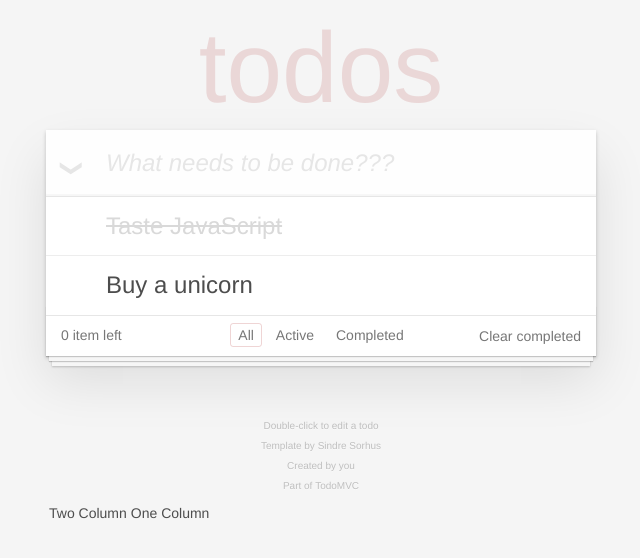
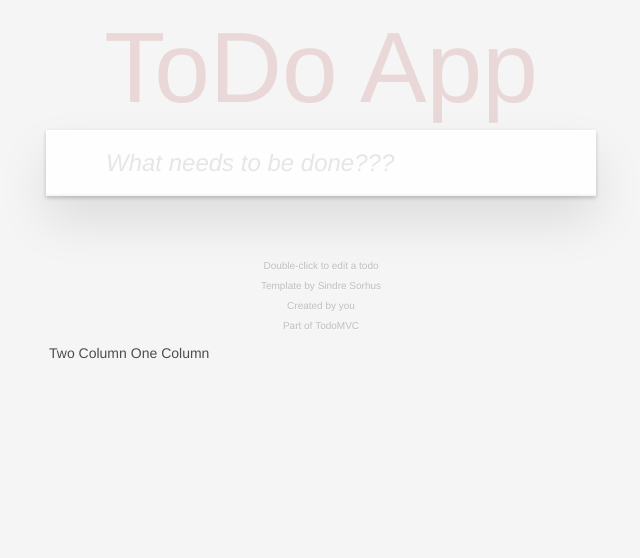
Before and after one commit to crazy653555/ToDoList2, an Angular app: page / in a window 1280 px wide. Shown: the top 558 px of the page, without its empty margins (319-959 px from the left). Built offline with nearby package versions, Linux system fonts and the light colour scheme.

Commit message:
任務 08：套用結構指令 (Structure Directives)

```diff
--- a/src/app/app.component.html
+++ b/src/app/app.component.html
@@ -1,38 +1,32 @@
 <section class="todoapp">
   <header class="header">
-    <h1>todos</h1>
-    <input class="new-todo" [placeholder]="inputHint" [attr.data-myhint]="inputHint" [(ngModel)]="todo" autofocus (keyup.enter) = "addTodo()">
+    <app-title></app-title>
+    <input class="new-todo" [placeholder]="inputHint" [attr.data-myhint]="inputHint" [(ngModel)]="todo" autofocus (keyup.enter)="addTodo()">
   </header>
-  {{todo}}
+
   <!-- This section should be hidden by default and shown when there are todos -->
-  <section class="main">
+  <section class="main" *ngIf="todos.length">
     <input class="toggle-all" type="checkbox">
     <label for="toggle-all">Mark all as complete</label>
     <ul class="todo-list">
       <!-- These are here just to show the structure of the list items -->
       <!-- List items should get the class `editing` when editing and `completed` when marked as completed -->
-      <li class="completed">
+      <li *ngFor="let item of todos">
         <div class="view">
-          <input class="toggle" type="checkbox" checked>
-          <label>Taste JavaScript</label>
+          <input class="toggle" type="checkbox">
+          <label>{{item}}</label>
           <button class="destroy"></button>
         </div>
         <input class="edit" value="Create a TodoMVC template">
       </li>
-      <li>
-        <div class="view">
-          <input class="toggle" type="checkbox">
-          <label>Buy a unicorn</label>
-          <button class="destroy"></button>
-        </div>
-        <input class="edit" value="Rule the web">
-      </li>
+
     </ul>
   </section>
+
   <!-- This footer should hidden by default and shown when there are todos -->
-  <footer class="footer">
+  <footer class="footer" *ngIf="todos.length">
     <!-- This should be `0 items left` by default -->
-    <span class="todo-count"><strong>0</strong> item left</span>
+    <span class="todo-count"><strong>{{todos.length}}</strong> item left</span>
     <!-- Remove this if you don't implement routing -->
     <ul class="filters">
       <li>
@@ -49,6 +43,7 @@
     <button class="clear-completed">Clear completed</button>
   </footer>
 </section>
+
 <footer class="info">
   <p>Double-click to edit a todo</p>
   <!-- Remove the below line ↓ -->
--- a/src/app/title/title.component.ts
+++ b/src/app/title/title.component.ts
@@ -7,7 +7,7 @@ import { Component, OnInit } from '@angular/core';
 })
 export class TitleComponent implements OnInit {
 
-  title: string = 'ToDo App';
+  title = 'ToDo App';
 
   constructor() { }
 
--- a/src/index.html
+++ b/src/index.html
@@ -4,9 +4,6 @@
   <base href="/">
   <meta charset="utf-8">
   <meta name="viewport" content="width=device-width, initial-scale=1">
-
-  <app-title></app-title>
-
   <link rel="stylesheet" href="assets/css/base.css">
   <link rel="stylesheet" href="assets/css/index.css">
 </head>
```
